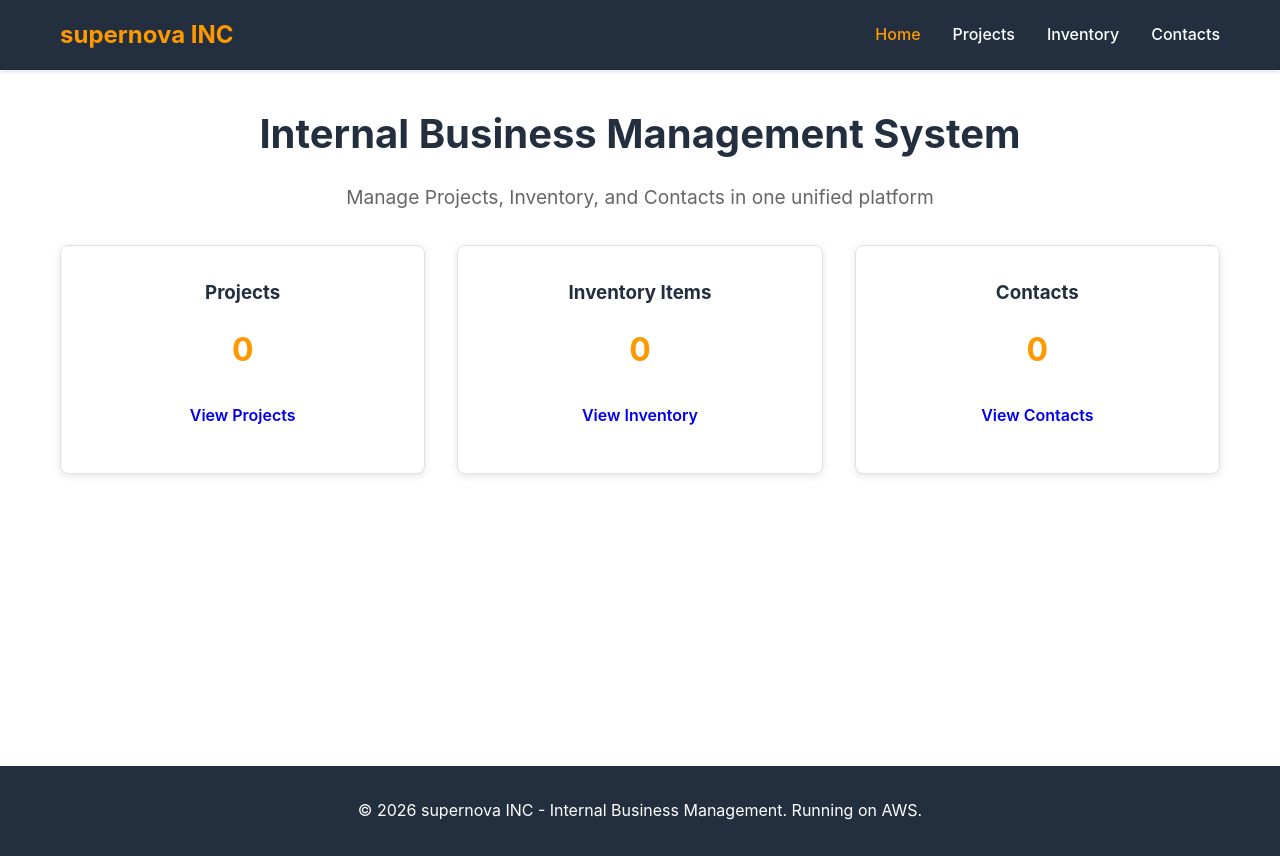
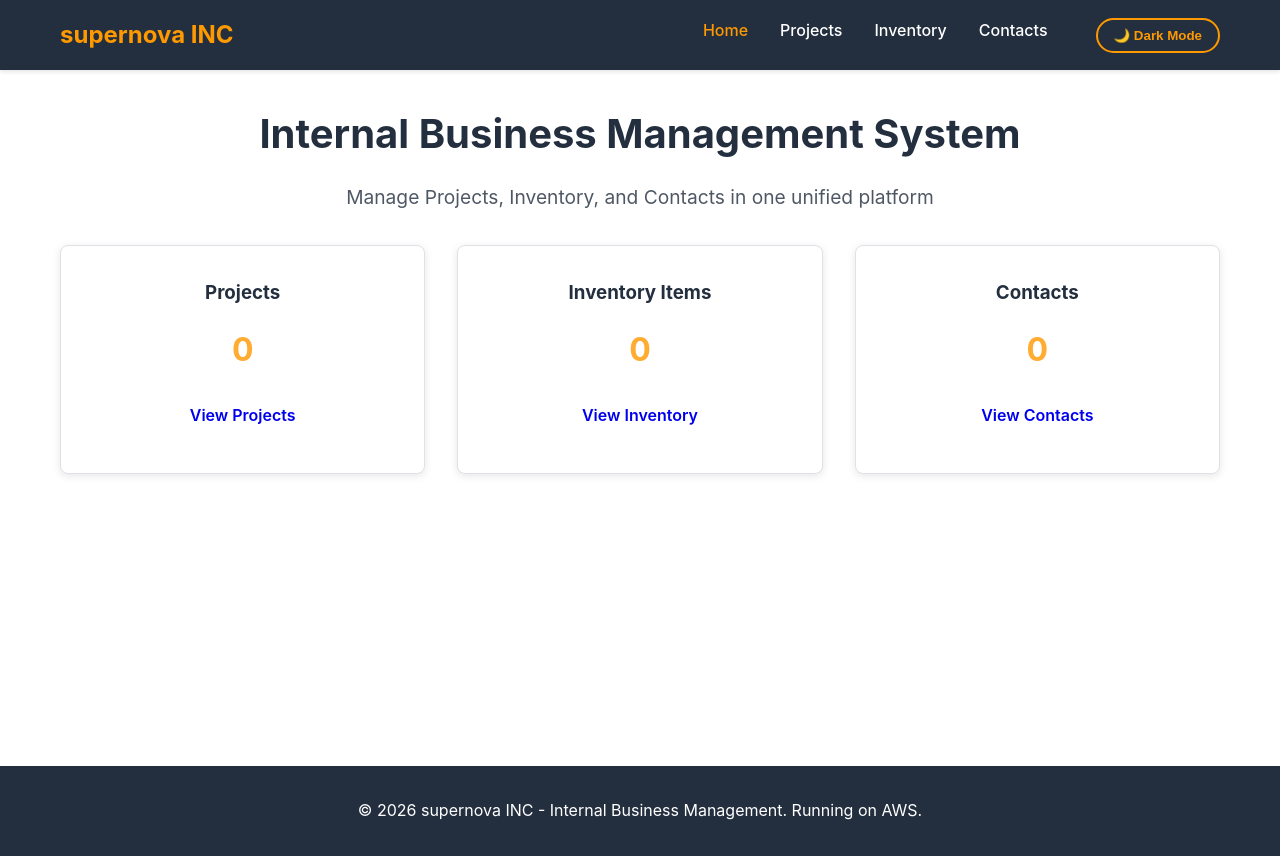
Before and after one commit to tashivxo/AWSMonolith2, a Flask app: page / in a window 1280 px wide. Run offline with Flask 3, Linux system fonts and the light colour scheme; data that the repository does not hold is empty.

Commit message:
dark mode functionality test 1

```diff
--- a/app/static/css/style.css
+++ b/app/static/css/style.css
@@ -5,6 +5,28 @@
     --danger-color: #dc3545;
     --light-bg: #f8f9fa;
     --border-color: #dee2e6;
+    --text-color: #232F3E;
+    --bg-color: #ffffff;
+    --card-bg: #ffffff;
+    --input-bg: #ffffff;
+    --navbar-bg: #232F3E;
+    --footer-bg: #232F3E;
+}
+
+/* Dark Mode Variables */
+body.dark-mode {
+    --primary-color: #FF9900;
+    --secondary-color: #e0e0e0;
+    --success-color: #4caf50;
+    --danger-color: #f44336;
+    --light-bg: #2a2a2a;
+    --border-color: #444;
+    --text-color: #e0e0e0;
+    --bg-color: #1a1a1a;
+    --card-bg: #2a2a2a;
+    --input-bg: #333;
+    --navbar-bg: #0d0d0d;
+    --footer-bg: #0d0d0d;
 }
 
 * {
@@ -99,12 +123,13 @@ body {
 .hero h2 {
     font-size: 2.5rem;
     margin-bottom: 1rem;
-    color: var(--secondary-color);
+    color: var(--text-color);
 }
 
 .hero p {
     font-size: 1.2rem;
-    color: #666;
+    color: var(--text-color);
+    opacity: 0.8;
     margin-bottom: 2rem;
 }
 
@@ -269,11 +298,35 @@ input:focus, textarea:focus, select:focus {
 
 /* Footer */
 footer {
-    background-color: var(--secondary-color);
+    background-color: var(--footer-bg);
     color: white;
     text-align: center;
     padding: 2rem;
     margin-top: 4rem;
+    transition: background-color 0.3s ease;
+}
+
+/* Dark Mode Toggle */
+.theme-toggle {
+    background: none;
+    border: 2px solid var(--primary-color);
+    color: var(--primary-color);
+    padding: 0.5rem 1rem;
+    border-radius: 20px;
+    cursor: pointer;
+    font-weight: 600;
+    transition: all 0.3s;
+    margin-left: 1rem;
+}
+
+.theme-toggle:hover {
+    background-color: var(--primary-color);
+    color: white;
+}
+
+.dark-mode .empty-message {
+    color: var(--text-color);
+    opacity: 0.7;
 }
 
 /* Responsive */
--- a/app/static/js/app.js
+++ b/app/static/js/app.js
@@ -313,6 +313,31 @@ function showNotification(message, type = 'info') {
     // In a real app, you'd show a toast notification
 }
 
+// ==================== DARK MODE ====================
+
+const themeToggle = document.getElementById('theme-toggle');
+const html = document.documentElement;
+const body = document.body;
+
+// Check for saved theme preference or default to light mode
+const currentTheme = localStorage.getItem('theme') || 'light';
+if (currentTheme === 'dark') {
+    body.classList.add('dark-mode');
+    themeToggle.innerHTML = '☀️ Light Mode';
+}
+
+themeToggle.addEventListener('click', () => {
+    body.classList.toggle('dark-mode');
+
+    if (body.classList.contains('dark-mode')) {
+        themeToggle.innerHTML = '☀️ Light Mode';
+        localStorage.setItem('theme', 'dark');
+    } else {
+        themeToggle.innerHTML = '🌙 Dark Mode';
+        localStorage.setItem('theme', 'light');
+    }
+});
+
 // Load dashboard on page load
 window.addEventListener('load', () => {
     loadDashboard();
--- a/app/templates/index.html
+++ b/app/templates/index.html
@@ -15,6 +15,7 @@
                 <li><a href="/projects" class="nav-link" data-page="projects">Projects</a></li>
                 <li><a href="/inventory" class="nav-link" data-page="inventory">Inventory</a></li>
                 <li><a href="/contacts" class="nav-link" data-page="contacts">Contacts</a></li>
+                <li><button id="theme-toggle" class="theme-toggle">🌙 Dark Mode</button></li>
             </ul>
         </div>
     </nav>
```
Also changed, not shown: other parts of app/static/css/style.css (+16 -10 lines).
